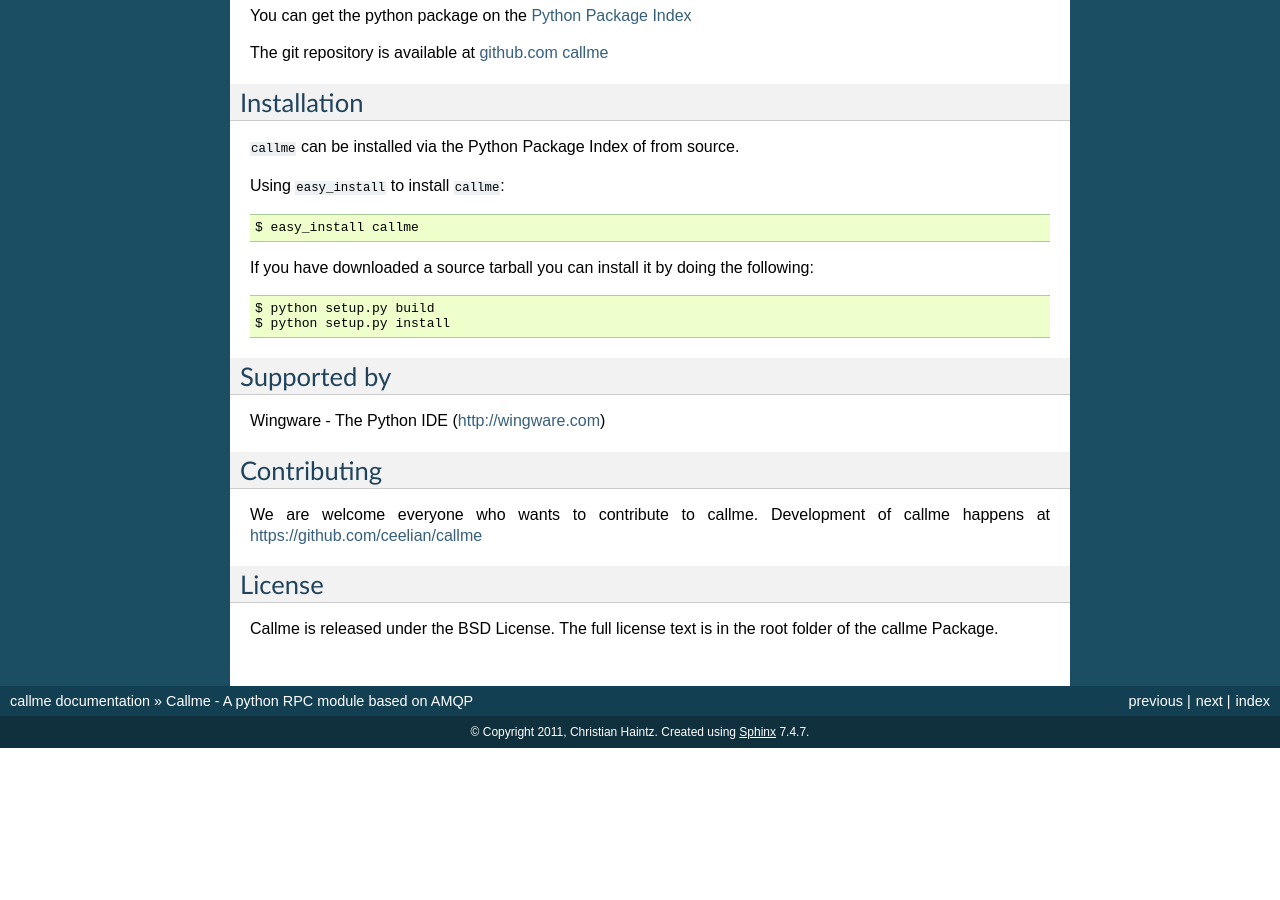
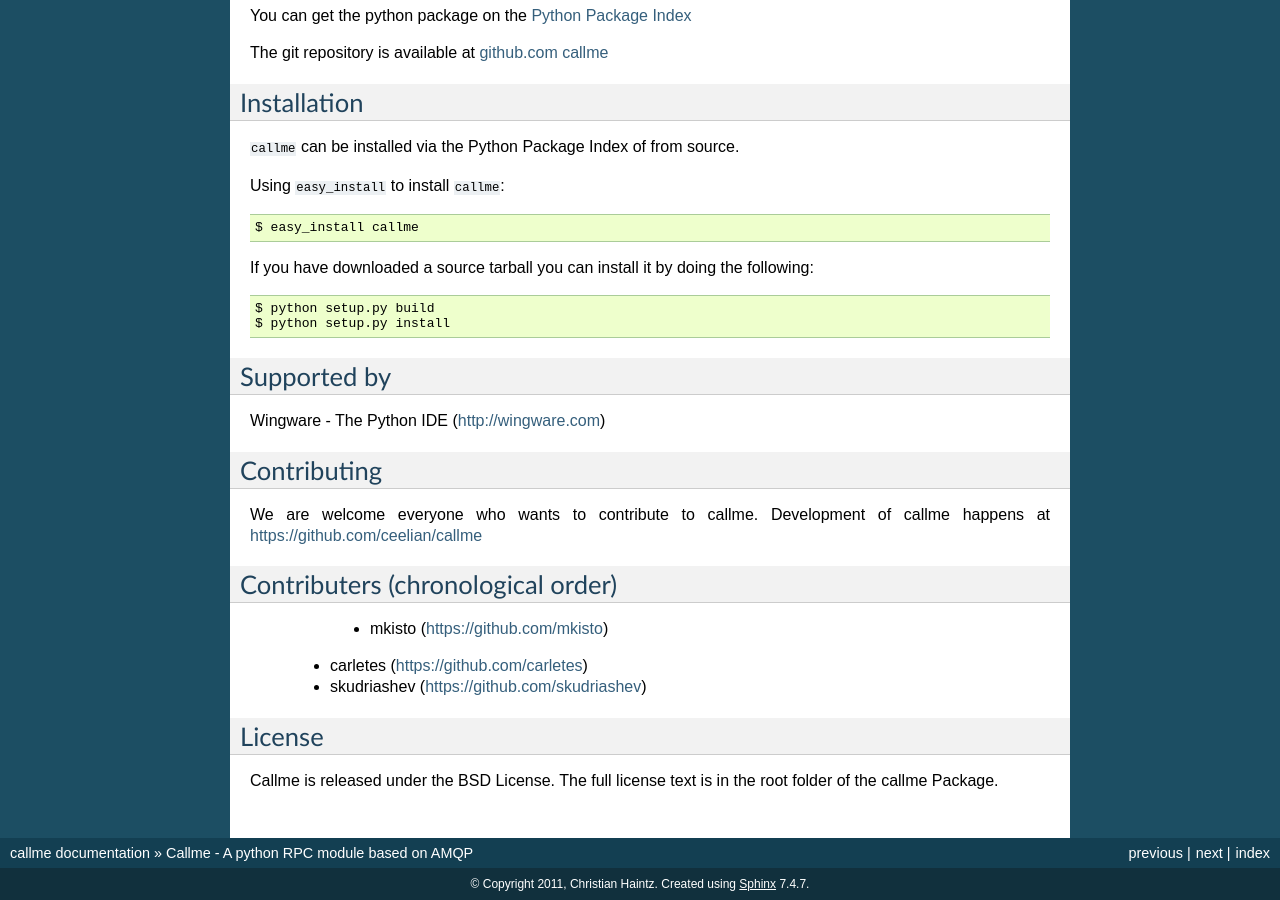
Before and after one commit to ceelian/callme, a Sphinx documentation site: the page built from doc/source/introduction.rst, in a window 1280 px wide and 900 px high, scrolled down 2906 px. Built offline with Sphinx 7.4.7, drawn with Linux system fonts in a browser that asks for light colours; the version number could not be read and is left out; before the commit the page ends 3654 px from its top, so only the background shows below that; some of the changed text lies outside the part shown.

Commit message:
updated contributors and year

```diff
--- a/doc/source/introduction.rst
+++ b/doc/source/introduction.rst
@@ -207,6 +207,15 @@ Contributing
 We are welcome everyone who wants to contribute to callme.
 Development of callme happens at  https://github.com/ceelian/callme
 
+
+Contributers (chronological order)
+----------------------------------
+	- mkisto (https://github.com/mkisto)
+    - carletes (https://github.com/carletes)
+    - skudriashev (https://github.com/skudriashev)
+
+
+
 License
 -------
 
```
Also changed, not shown: 2 other files.
